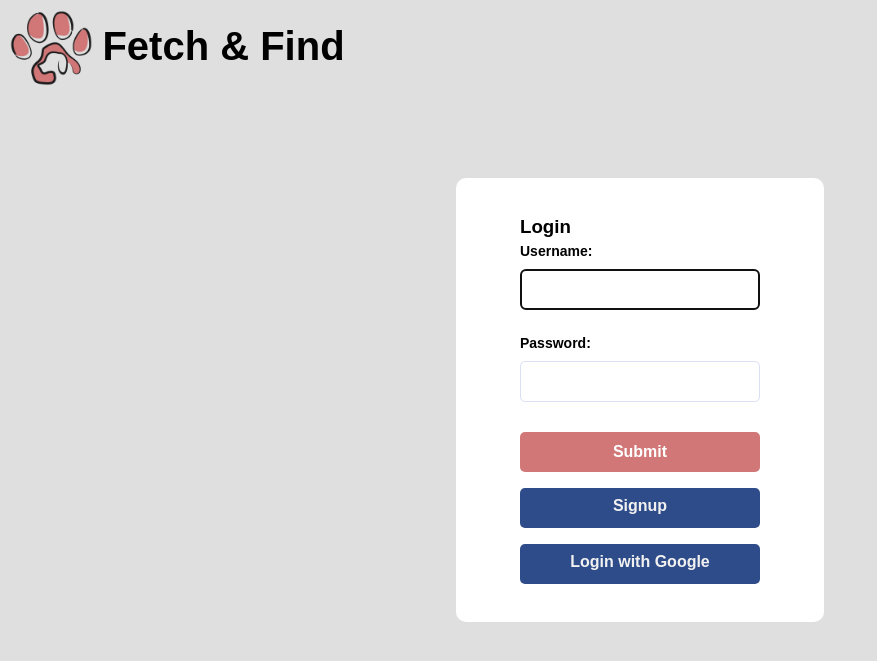
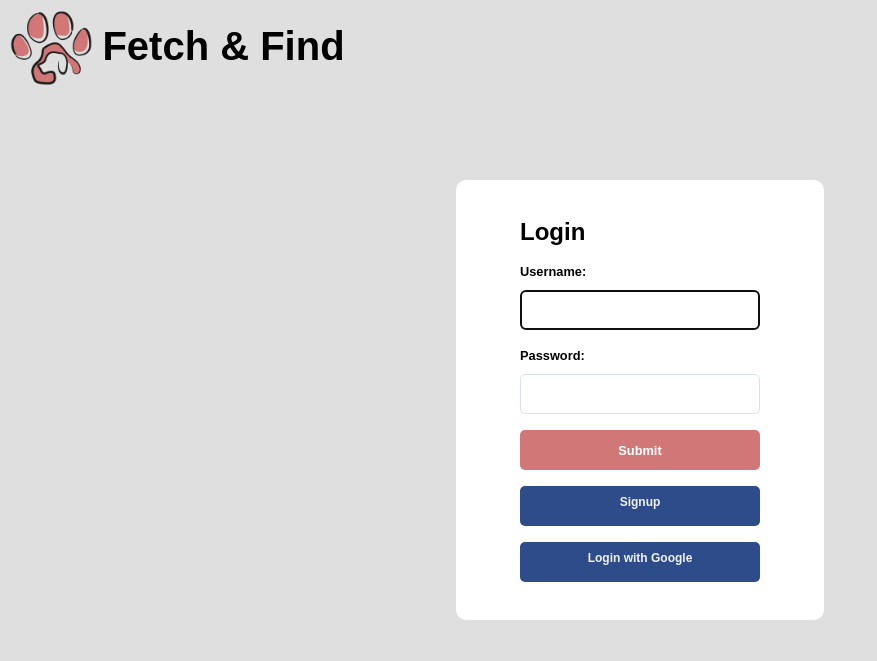
Before and after one commit to Cambrian34/Software-engineering-spring-2025--Group-6, a Django app: page /login/ in a window 1280 px wide. Shown: the top 661 px of the page, without its empty margins (0-877 px from the left). Run offline with Django 5.2, Linux system fonts and the light colour scheme; parts of the project's set-up code (start-up, migrations or seed data) failed here and were passed over.

Commit message:
signup visual bug fix

```diff
--- a/fetchandfind/store/static/css/style.css
+++ b/fetchandfind/store/static/css/style.css
@@ -18,18 +18,21 @@
    max-height: 95vh;
    padding: 3vw 5vw 3vw 5vw;
    }
-   .signup-form-content {
-    margin-bottom: 10vh;
+   .form-wrap *:not(label):not(button):not(h3) {
+    font-size: 1.5vh;
    }
    .form-wrap form *{
     display: block;
     width: 100%;
    }
+   .signup-form-content {
+    height: 90vh;
+   }
    .form-wrap form label{
-   margin-bottom: 5px;
-   font-size: 14px;
+   margin-bottom: 1vh;
+   font-size: 1vw;
    font-weight: 700;
-   line-height: 26px;
+   line-height: 2.5vh;
    }
    .form-wrap form input {
    padding: 12px 20px;
@@ -38,17 +41,17 @@
    color: rgb(223, 223, 223);
    }
    #id_username{
-    margin-bottom: 20px;
+    margin-bottom: 2vh;
    }
    .form-wrap button{
     border-radius: 5px;
    color: #FFF;
    cursor: pointer;
    text-align: center;
-   font-size: 16px;
+   font-size: 1vw;
    font-weight: 700;
    border: 1px solid transparent;
-   margin-top: 30px;
+   margin-top: 2vh;
    width: 30vh;
    height: 5vh;
    background-color: rgb(210, 119, 119);
@@ -95,3 +98,8 @@
     top: 0;
     left: 0;
    }
+
+   h3 {
+    font-size: 3vh;
+    padding-bottom: 2vh;
+   }
```
